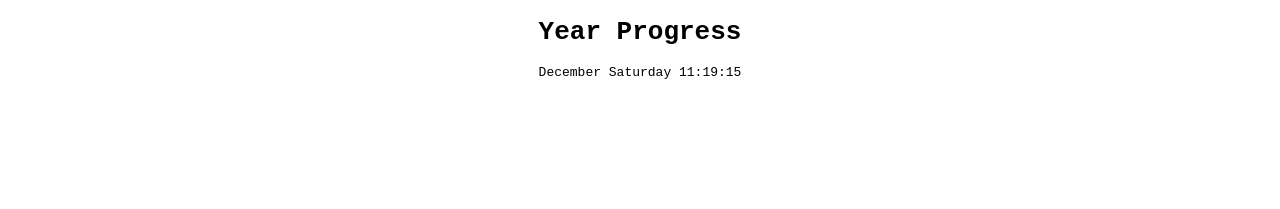
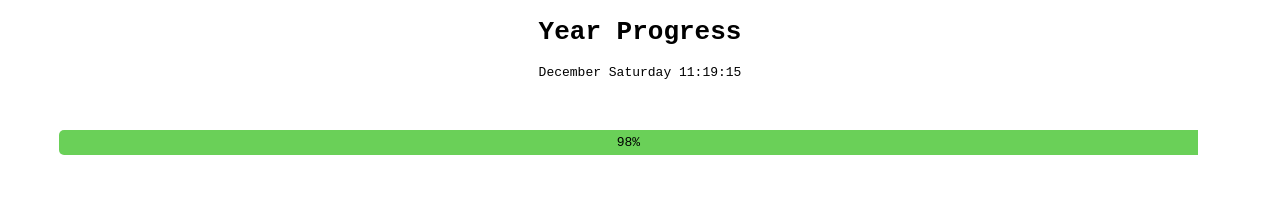
Before and after one commit to alestor123/YEAR-PROGRESS, a plain HTML site: page index.html in a window 1280 px wide. Drawn offline with Linux system fonts and the light colour scheme.

Commit message:
added basic bar

```diff
--- a/index.html
+++ b/index.html
@@ -9,7 +9,9 @@
 <body>
     <h1> Year Progress </h1>
     <div id="time"></div>
+    <div id="cont">
     <div id="year"></div>
+</div>
     <script src="./public/scripts/App.js"></script>
 </body>
 </html>
--- a/public/scripts/App.js
+++ b/public/scripts/App.js
@@ -4,6 +4,11 @@ monthNames = ["January", "February", "March", "April", "May", "June",
 time = document.getElementById('time'),
 year = document.getElementById('year');
 setInterval(()=> {
-var today = new Date()
+today = new Date()
 time.innerHTML =  monthNames[today.getMonth()] + ' ' + days[today.getDay()] + '  ' + today.getHours() + ':' + today.getMinutes() + ':' + today.getSeconds()
+year.innerHTML = `${percent()}%`
+year.style.width = `${percent()}%`
 }, 500);
+function percent(){
+    return Math.floor((((((today - new Date(new Date().getFullYear(), 0, 1)) / (1000 * 60 * 60 * 24)) * 100) / 365).toFixed(6)))
+}
--- a/public/styles/App.css
+++ b/public/styles/App.css
@@ -2,3 +2,13 @@ body{
  font-family: monospace;
  text-align: center;
 }
+#year{
+    display: flex;
+    align-items: center;
+    justify-content : center;
+    border-radius: 5px 0px 0px 5px;
+    background-color : #6ad058;
+    height : 25px;}
+#cont{
+    padding: 4%;
+}
```
